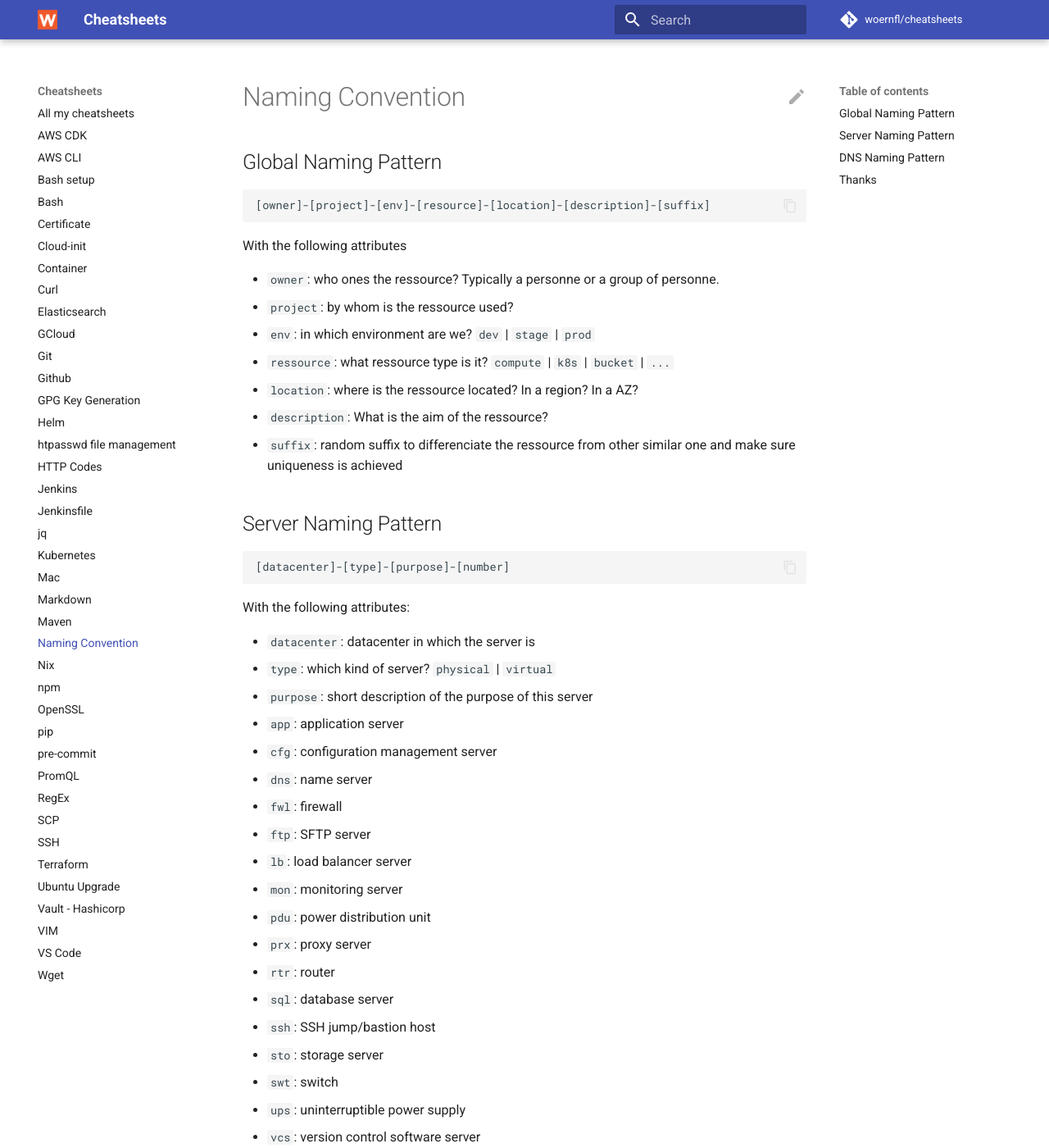
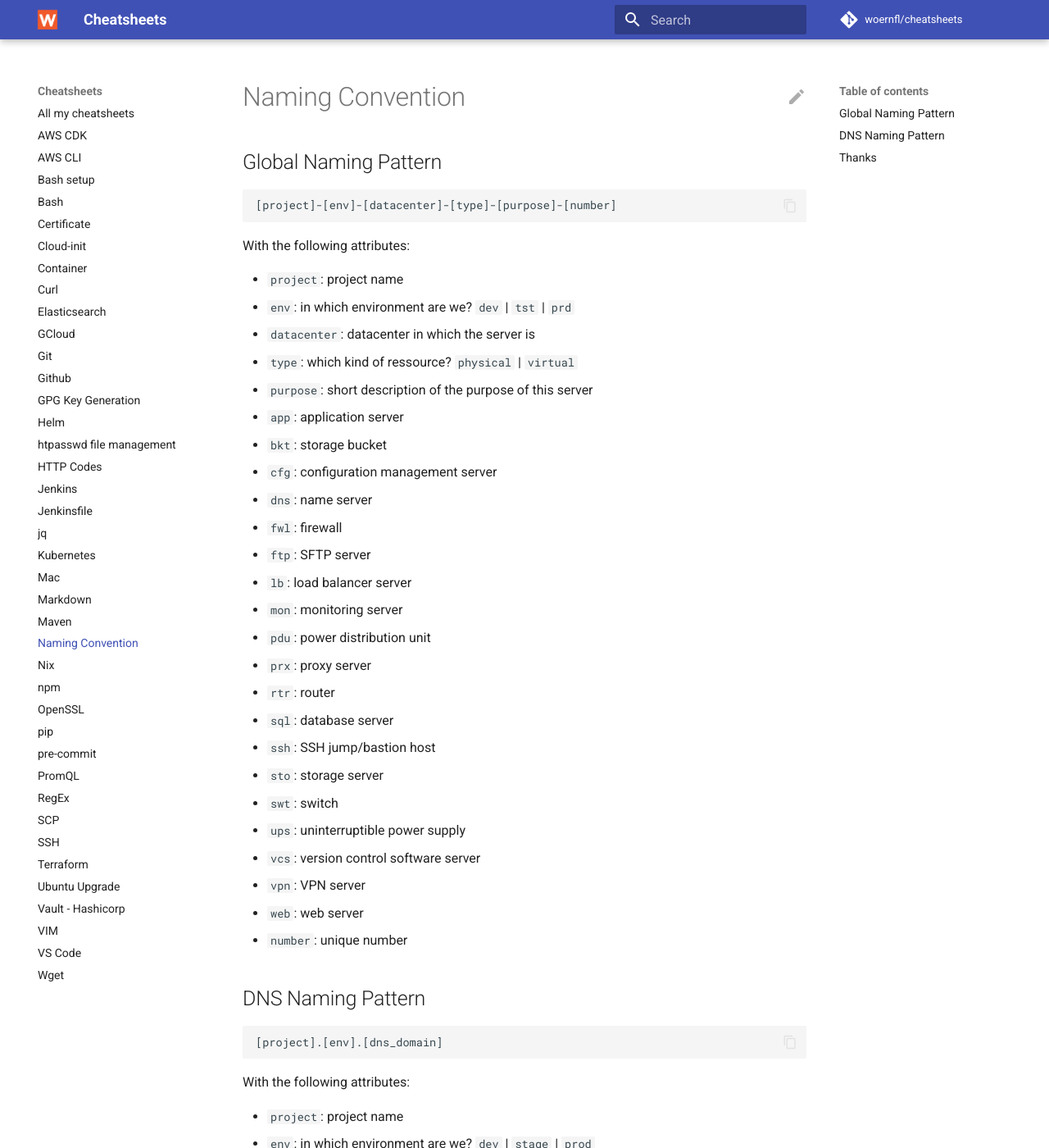
Before and after one commit to woernfl/cheatsheets, an MkDocs documentation site: the page built from docs/naming-convention.md, in a window 1280 px wide and 1400 px high. Shown: the whole window at 82% size. Built offline with MkDocs 1.6.1 and Material for MkDocs 9.7.7, drawn with Linux system fonts in a browser that asks for light colours; comment, search, counter and statistics services are not loaded; some of the changed text lies outside the part shown.

Commit message:
Update naming-convention.md (#217)

````diff
--- a/docs/naming-convention.md
+++ b/docs/naming-convention.md
@@ -3,31 +3,18 @@
 ## Global Naming Pattern
 
 ```
-[owner]-[project]-[env]-[resource]-[location]-[description]-[suffix]
-```
-
-With the following attributes
-
-- `owner`: who ones the ressource? Typically a personne or a group of personne.
-- `project`: by whom is the ressource used?
-- `env`: in which environment are we? `dev` | `stage` | `prod`
-- `ressource`: what ressource type is it? `compute` | `k8s` | `bucket` | `...`
-- `location`: where is the ressource located? In a region? In a AZ?
-- `description`: What is the aim of the ressource?
-- `suffix`: random suffix to differenciate the ressource from other similar one and make sure uniqueness is achieved
-
-## Server Naming Pattern
-
-```
-[datacenter]-[type]-[purpose]-[number]
+[project]-[env]-[datacenter]-[type]-[purpose]-[number]
 ```
 
 With the following attributes:
 
+- `project`: project name
+- `env`: in which environment are we? `dev` | `tst` | `prd`
 - `datacenter`: datacenter in which the server is
-- `type`: which kind of server? `physical` | `virtual`
+- `type`: which kind of ressource? `physical` | `virtual`
 - `purpose`: short description of the purpose of this server
   - `app`: application server
+  - `bkt`: storage bucket
   - `cfg`: configuration management server
   - `dns`: name server
   - `fwl`: firewall
@@ -55,7 +42,7 @@ With the following attributes:
 
 With the following attributes:
 
-- `project`: by whom is the ressource used?
+- `project`: project name
 - `env`: in which environment are we? `dev` | `stage` | `prod`
 - `dns_domain`: DNS domain used
 
````
